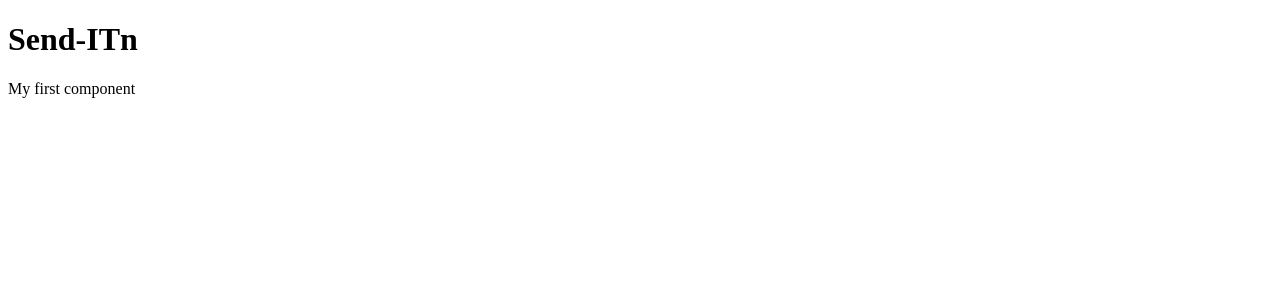
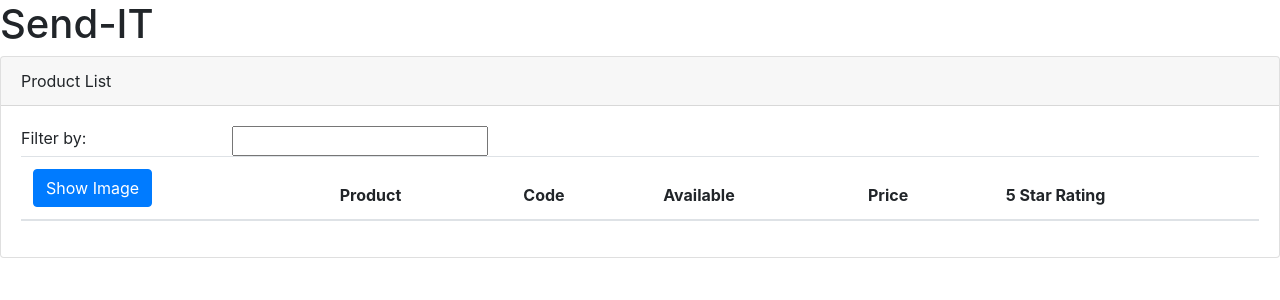
Before and after one commit to Kibetchirchir/sendit-ng, an Angular app: page / in a window 1280 px wide. Shown: the top 300 px of the page. Built offline with nearby package versions, Linux system fonts and the light colour scheme.

Commit message:
task(Products): implement templating
- add template for products
- add the template to main app

[Delivers]

```diff
--- a/package.json
+++ b/package.json
@@ -3,7 +3,7 @@
   "version": "0.0.0",
   "scripts": {
     "ng": "ng",
-    "start": "ng serve",
+    "start": "ng serve -o",
     "build": "ng build",
     "test": "ng test",
     "lint": "ng lint",
@@ -19,7 +19,9 @@
     "@angular/platform-browser": "~7.2.0",
     "@angular/platform-browser-dynamic": "~7.2.0",
     "@angular/router": "~7.2.0",
+    "bootstrap": "^4.3.1",
     "core-js": "^2.5.4",
+    "font-awesome": "^4.7.0",
     "rxjs": "~6.3.3",
     "tslib": "^1.9.0",
     "zone.js": "~0.8.26"
--- a/src/app/app.component.ts
+++ b/src/app/app.component.ts
@@ -2,7 +2,9 @@
 
 @Component({
   selector: 'app-root',
-  template: `<div><h1> {{ pageTittle }}n</h1><div>My first component </div></div>`
+  template: `<div><h1> {{ pageTittle }}</h1>
+  <pm-products></pm-products>
+  </div>`
 })
 export class AppComponent {
   pageTittle: string = 'Send-IT'
--- a/src/app/app.module.ts
+++ b/src/app/app.module.ts
@@ -3,10 +3,12 @@
 
 import { AppRoutingModule } from './app-routing.module';
 import { AppComponent } from './app.component';
+import { ProductListComponent } from './products/prduct-list.component';
 
 @NgModule({
   declarations: [
-    AppComponent
+    AppComponent,
+    ProductListComponent
   ],
   imports: [
     BrowserModule,
--- /dev/null
+++ b/src/app/products/product-list.component.html
@@ -0,0 +1,38 @@
+<div class='card'>
+        <div class='card-header'>
+          Product List
+        </div>
+        <div class='card-body'>
+          <div class='row'>
+            <div class='col-md-2'>Filter by:</div>
+            <div class='col-md-4'>
+              <input type='text' />
+            </div>
+          </div>
+          <div class='row'
+               *ngIf='listFilter'>
+            <div class='col-md-6'>
+              <h4>Filtered by:</h4>
+            </div>
+          </div>
+          <div class='table-responsive'>
+            <table class='table'>
+              <thead>
+                <tr>
+                  <th>
+                    <button class='btn btn-primary' >
+                      Show Image
+                    </button>
+                  </th>
+                  <th>Product</th>
+                  <th>Code</th>
+                  <th>Available</th>
+                  <th>Price</th>
+                  <th>5 Star Rating</th>
+                </tr>
+              </thead>
+              <tbody>
+              </tbody>
+            </table>
+          </div>
+</div>
--- a/src/styles.css
+++ b/src/styles.css
@@ -1 +1,3 @@
 /* You can add global styles to this file, and also import other style files */
+@import "~bootstrap/dist/css/bootstrap.min.css";
+@import "~font-awesome/css/font-awesome.min.css";
```
Also changed, not shown: src/app/products/prduct-list.component.ts (added, +10 -0 lines), 1 other file (tests, documents, lock files or other folders).
